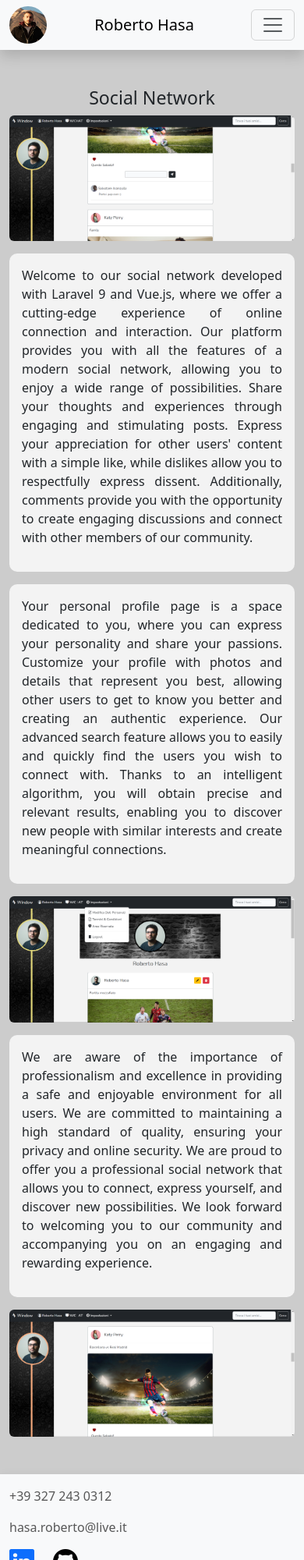
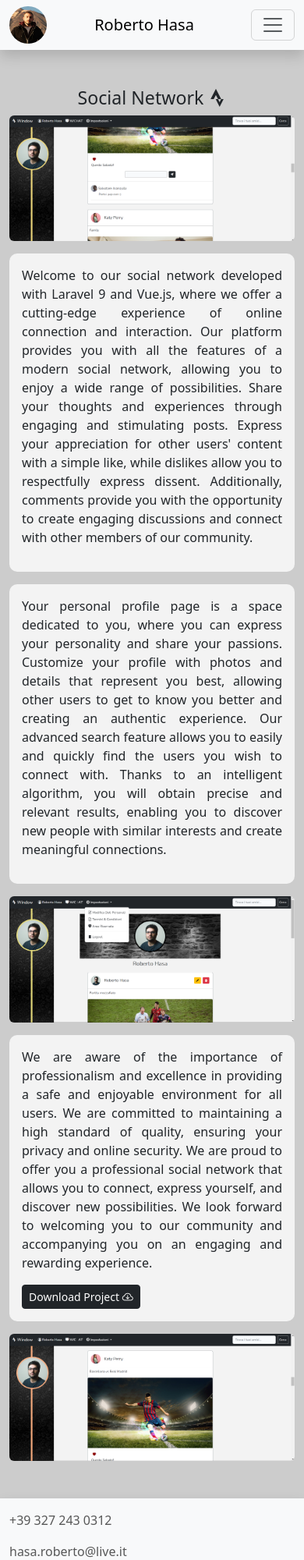
Before and after one commit to 19winston99/portfolio, a plain HTML site: page socialNetwork.html in a window 390 px wide. Shown: the top 2000 px of the page at 78% size. Drawn offline with nearby package versions, Linux system fonts and the light colour scheme.

Commit message:
completed all website with animations

```diff
--- a/main.js
+++ b/main.js
@@ -23,3 +23,17 @@ function addAnimation() {
         button.classList.add('animate__rubberBand');
     }, 10);
 }
+
+gsap.registerPlugin(ScrollTrigger);
+
+gsap.utils.toArray(".animated-element").forEach((element) => {
+  gsap.from(element, {
+    scrollTrigger: {
+      trigger: element,
+      toggleActions: "restart none none none",
+    },
+    opacity: 0,
+    y: 50,
+    duration: 1,
+  });
+});
--- a/socialNetwork.html
+++ b/socialNetwork.html
@@ -12,6 +12,8 @@
     <script src="https://cdn.jsdelivr.net/npm/bootstrap@5.3.0-alpha3/dist/js/bootstrap.bundle.min.js"
         integrity="sha384-ENjdO4Dr2bkBIFxQpeoTz1HIcje39Wm4jDKdf19U8gI4ddQ3GYNS7NTKfAdVQSZe"
         crossorigin="anonymous"></script>
+    <script src="https://cdnjs.cloudflare.com/ajax/libs/gsap/3.11.5/gsap.min.js"></script>
+    <script src="https://cdnjs.cloudflare.com/ajax/libs/gsap/3.11.5/ScrollTrigger.min.js"></script>
     <title>Portfolio</title>
 </head>
 
@@ -51,14 +53,14 @@
         </div>
     </nav>
     <main class="container mt-5 mb-5 animate__animated animate__zoomIn">
-        <h3 class="animate__animated animate__bounce text-center">Social Network</h3>
+        <h3 class="animate__animated animate__bounce text-center">Social Network <i class="bi bi-strava"></i></h3>
         <section>
             <article class="d-flex">
                 <div class="image-social-container">
                     <img src="images/socialNetwork/campione-1.png" alt="image" class="img-fluid rounded">
                 </div>
             </article>
-            <article class="d-flex justify-content-end mt-3">
+            <article class="d-flex justify-content-end mt-3 animated-element">
                 <div class="background-description">
                     <p class="text-justify">Welcome to our social network developed with Laravel 9 and Vue.js, where we
                         offer a cutting-edge
@@ -71,7 +73,7 @@
                         engaging discussions and connect with other members of our community.</p>
                 </div>
             </article>
-            <article class="mt-3 d-flex">
+            <article class="mt-3 d-flex animated-element">
                 <div class="background-description">
                     <p class="text-justify">Your personal profile page is a space dedicated to you, where you can
                         express your personality and share your passions. Customize your profile with photos and details
@@ -83,12 +85,12 @@
                         you to discover new people with similar interests and create meaningful connections.</p>
                 </div>
             </article>
-            <article class="d-flex justify-content-end mt-3">
+            <article class="d-flex justify-content-end mt-3 animated-element">
                 <div class="image-social-container">
                     <img src="images/socialNetwork/campione-2.png" alt="image" class="img-fluid rounded">
                 </div>
             </article>
-            <article class="mt-3 d-flex">
+            <article class="mt-3 d-flex animated-element">
                 <div class="background-description">
                     <p class="text-justify">We are aware of the importance of professionalism and excellence in
                         providing a safe and enjoyable environment for all users. We are committed to maintaining a high
@@ -97,9 +99,10 @@
                         We are proud to offer you a professional social network that allows you to connect, express
                         yourself, and discover new possibilities. We look forward to welcoming you to our community and
                         accompanying you on an engaging and rewarding experience.</p>
+                    <a class="btn btn-sm btn-dark" href="https://github.com/19winston99/social_network">Download Project <i class="bi bi-cloud-arrow-down"></i></a>
                 </div>
             </article>
-            <article class="d-flex justify-content-end mt-3">
+            <article class="d-flex justify-content-end mt-3 animated-element">
                 <div class="image-social-container">
                     <img src="images/socialNetwork/campione-3.png" alt="image" class="img-fluid rounded">
                 </div>
```
Also changed, not shown: aboutme.html (+2 -0 lines), index.html (+5 -3 lines), realTimeChat.html (+9 -6 lines).
